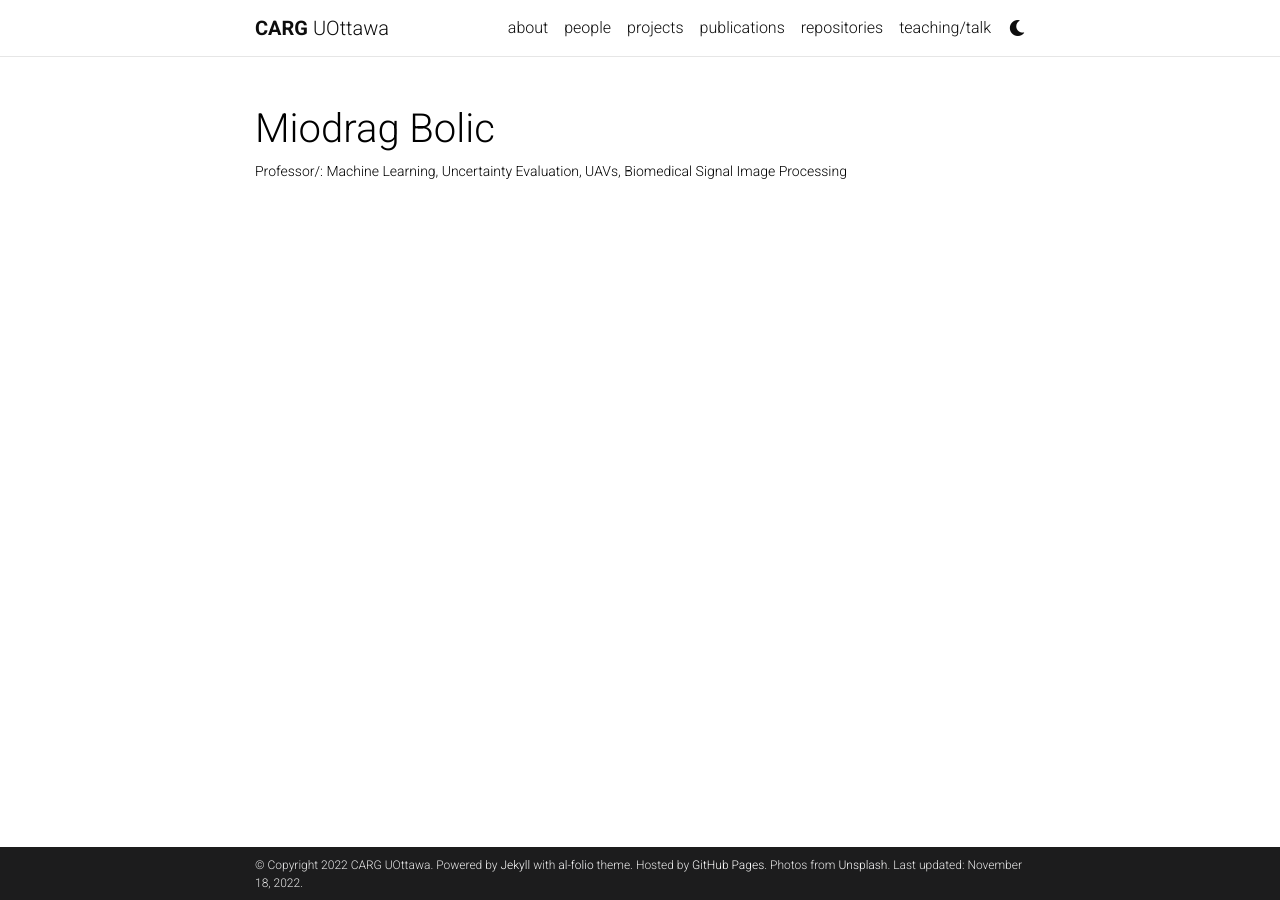
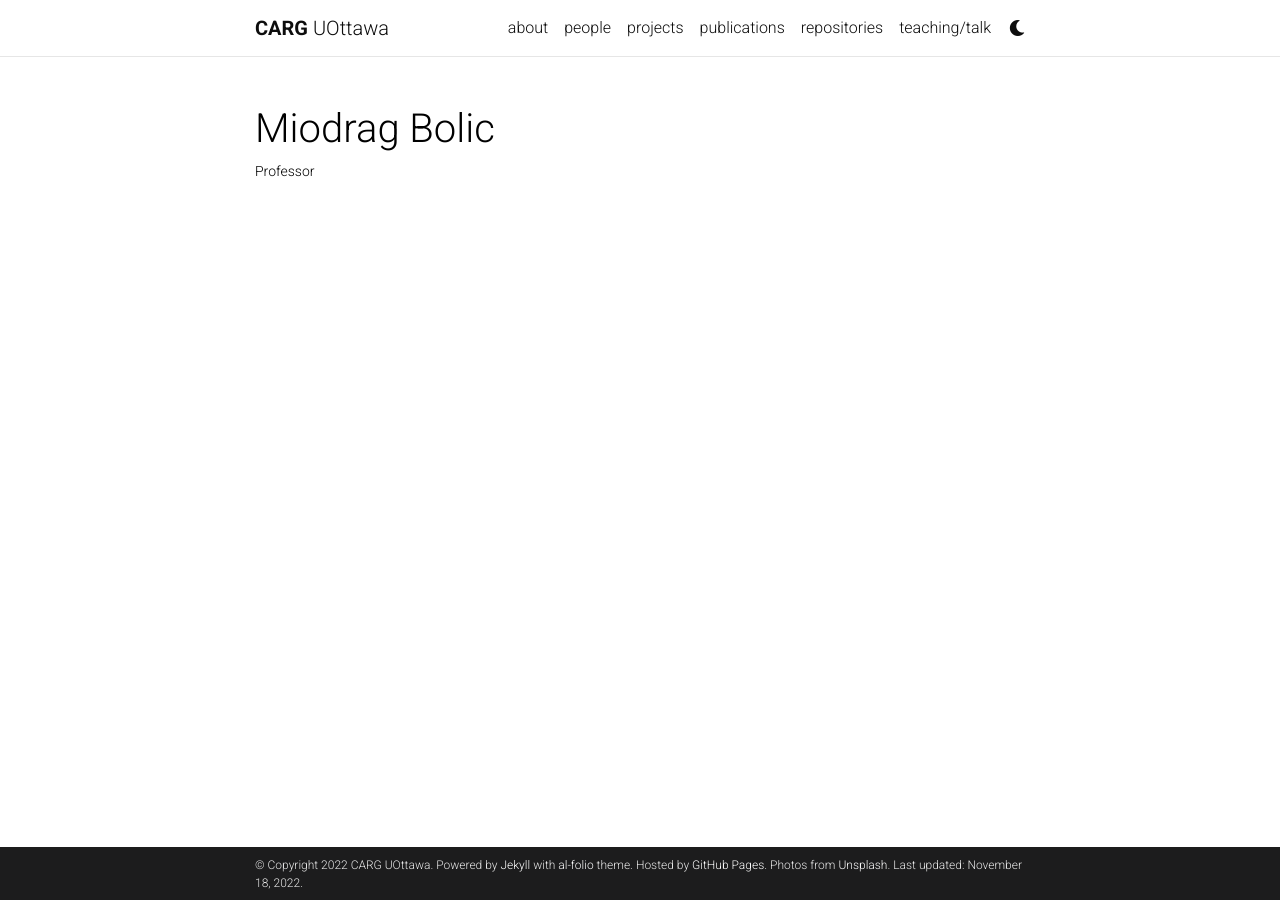
Before and after one commit to Himagna-Ganti/carg-uottawa, a Jekyll site: the page built from _people/miodrag.md, in a window 1280 px wide. Built offline with Jekyll 4.4.1, drawn with Linux system fonts in a browser that asks for light colours; comment, search, counter and statistics services are not loaded; a style sheet for code colours, icons or effects is not loaded.

Commit message:
Update miodrag.md

```diff
--- a/_people/miodrag.md
+++ b/_people/miodrag.md
@@ -1,7 +1,7 @@
 ---
 layout: page
 title: Miodrag Bolic
-description: "Professor/: Machine Learning, Uncertainty Evaluation, UAVs, Biomedical Signal Image Processing"
+description: Professor
 img: assets/img/miodrag-bolic.jpg
 importance: 1
 category: current
```
